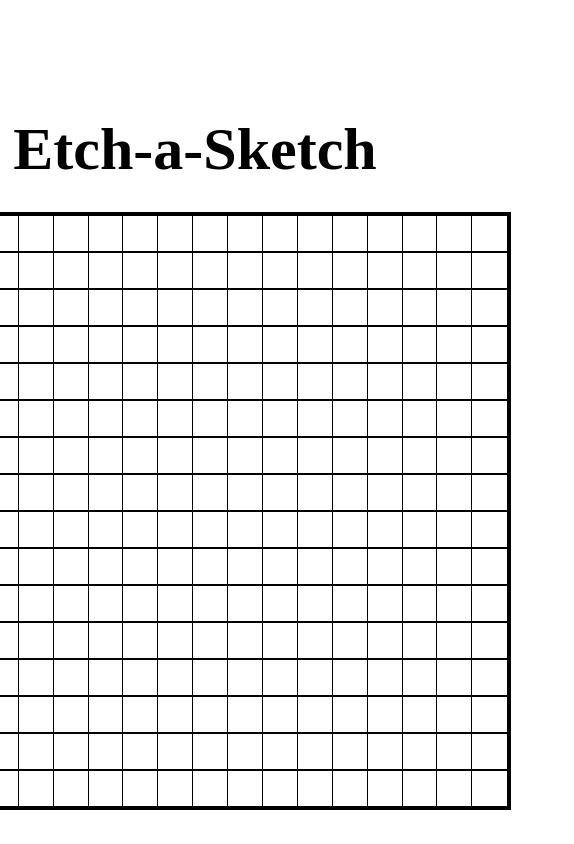
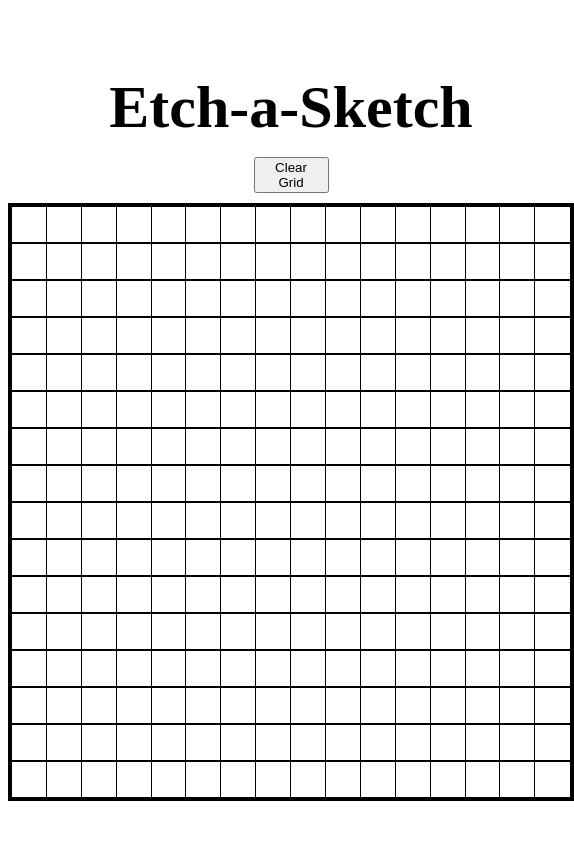
Before and after one commit to tylermoroz/Etch-a-Sketch, a plain HTML site: page index.html in a window 390 px wide. Shown: the whole page, 574 px wide, since content can reach past the window. Drawn offline with Linux system fonts and the light colour scheme.

Commit message:
fixed css to enable responsiveness

```diff
--- a/index.html
+++ b/index.html
@@ -8,8 +8,11 @@
     <title>Etch-a-Sketch</title>
 </head>
 <body class="body">
-    <h1>Etch-a-Sketch</h1>
-    <div id="container"></div>
+    <div class="content">
+        <h1>Etch-a-Sketch</h1>
+        <button>Clear Grid</button>
+        <div id="container"></div>
+    </div>
 
     <script src="script.js"></script>
 </body>
--- a/script.js
+++ b/script.js
@@ -23,9 +23,6 @@
         cells.style.padding = '0px';
         cells.addEventListener("mouseover", function(event){
             event.target.style.background = 'black';
-            // setTimeout(function() {
-            //     event.target.style.background = '';
-            // }, 500);
         })
         return cells;
     }
--- a/style.css
+++ b/style.css
@@ -4,18 +4,27 @@
     height: 100%;
 }
 
+.content {
+    display: flex;
+    flex-flow: column wrap;
+    justify-content: center;
+    align-items: center;
+}
+
 h1 {
     text-align: center;
-    padding-top: 75px;
+    padding-top: 25px;
+    margin-bottom: 15px;
     font-size: 60px;
 }
 
 #container {
     width: 560px;
     height: 592px;
-    position: absolute;
-    top: 50%;
-    left: 50%;
-    margin: 100px 0 0 -250px;
     border: 3px solid black;
 }
+
+button {
+    width: 75px;
+    margin-bottom: 10px;
+}
```
